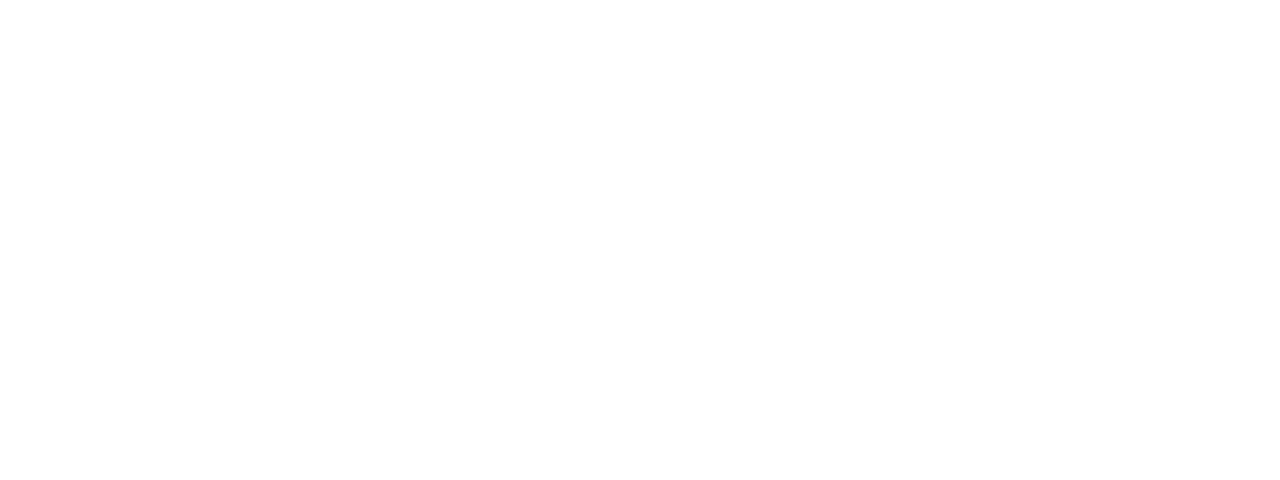
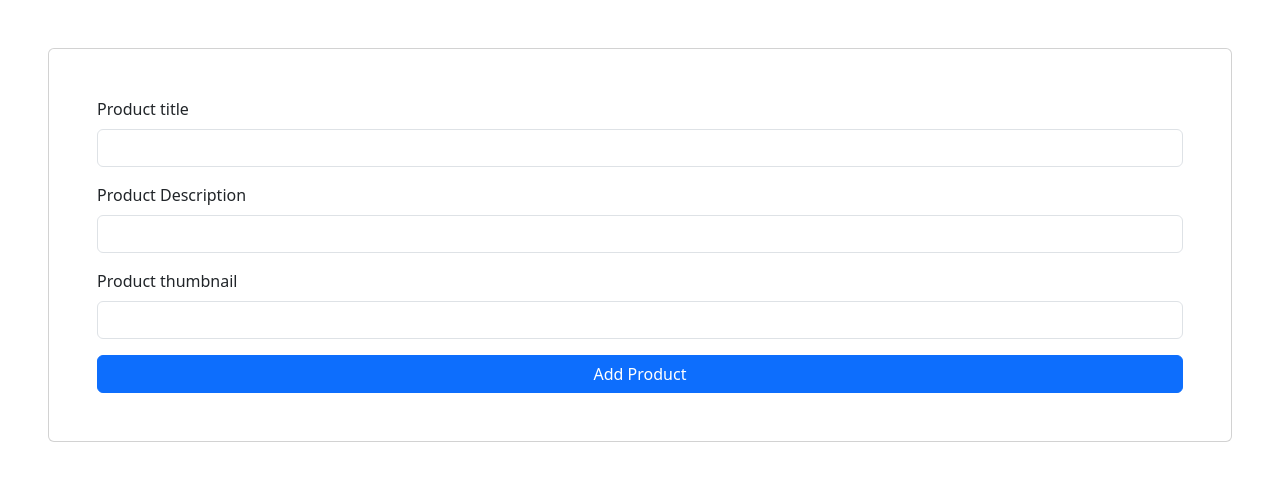
Before and after one commit to Manthiramoorthy/SRM-FDP-commerce-frontend, a React (Create React App) app: page /add-product in a window 1280 px wide. Before the commit this address had no page. Shown: the top 480 px of the page. Built offline with nearby package versions, Linux system fonts and the light colour scheme.

Commit message:
Advance React implementation

```diff
--- a/src/App.js
+++ b/src/App.js
@@ -1,15 +1,15 @@
 import "bootstrap/dist/css/bootstrap.min.css"
 import './App.css';
-import ProductCard from './ProductCard';
+import ProductCard from './product/ProductCard';
 import { useEffect, useState } from "react";
 
 function MyApp() {
   const [products, setProducts] = useState([])
 
   useEffect(() => {
-    fetch('https://dummyjson.com/products')
+    fetch('http://localhost:8080/list')
       .then((response) => response.json())
-      .then((data) => setProducts(data.products))
+      .then((data) => setProducts(data))
     console.log("Api called")
   }, [])
 
--- a/src/Router.js
+++ b/src/Router.js
@@ -1,8 +1,9 @@
 import { BrowserRouter, Route, Routes } from "react-router-dom";
 import MyApp from "./App";
-import LoginCard from "./LoginCard";
-import SimpleButton from "./SimpleButton";
-import BasicAppComponent from "./BasicAppComponent";
+import LoginCard from "./others/LoginCard";
+import SimpleButton from "./others/SimpleButton";
+import BasicAppComponent from "./others/BasicAppComponent";
+import AddProductCard from "./product/AddProductCard";
 
 function Router() {
     return (
@@ -13,6 +14,7 @@ function Router() {
                 <Route path="/login" element={<LoginCard />} />
                 <Route path="/simple" element={<SimpleButton />} />
                 <Route path="/basic" element={<BasicAppComponent />} />
+                <Route path="/add-product" element={<AddProductCard />} />
             </Routes>
         </BrowserRouter>
     )
--- /dev/null
+++ b/src/product/AddProductCard.js
@@ -0,0 +1,54 @@
+import "bootstrap/dist/css/bootstrap.min.css"
+import { useState } from "react"
+
+function AddProductCard() {
+    const [title, setTitle] = useState("")
+    const [description, setDescription] = useState("")
+    const [thumbnail, setThumbnail] = useState("")
+
+    function onButtonClick() {
+        console.log(title)
+        const product = {
+            "title": title,
+            "description": description,
+            "thumbnail": thumbnail
+        }
+
+        fetch("http://localhost:8080/list", {
+            method: "POST",
+            headers: {
+                'Content-Type': 'application/json'
+            },
+            body: JSON.stringify(product)
+        })
+            .then(res => {
+                if (res.ok) {
+                    alert("Product is inserted")
+                } else {
+                    alert("Product is not added. there is a issue")
+                }
+            })
+    }
+
+    return (
+        <div className="card m-5 p-5">
+
+            <div className="mb-3">
+                <label className="form-label">Product title</label>
+                <input onChange={(e) => setTitle(e.target.value)} type="text" className="form-control" aria-describedby="emailHelp" />
+            </div>
+            <div className="mb-3">
+                <label className="form-label">Product Description</label>
+                <input onChange={(e) => setDescription(e.target.value)} type="text" className="form-control" />
+            </div>
+            <div className="mb-3">
+                <label className="form-label">Product thumbnail</label>
+                <input onChange={(e) => setThumbnail(e.target.value)} type="text" className="form-control" />
+            </div>
+            <button onClick={onButtonClick} type="submit" className="btn btn-primary">Add Product</button>
+
+        </div>
+    )
+}
+
+export default AddProductCard
```
Also changed, not shown: src/others/BasicAppComponent.js (renamed from src/BasicAppComponent.js), src/others/LoginCard.js (renamed from src/LoginCard.js), src/others/SimpleButton.js (renamed from src/SimpleButton.js), src/product/ProductCard.js (renamed from src/ProductCard.js), 1 other file (tests, documents, lock files or other folders).
